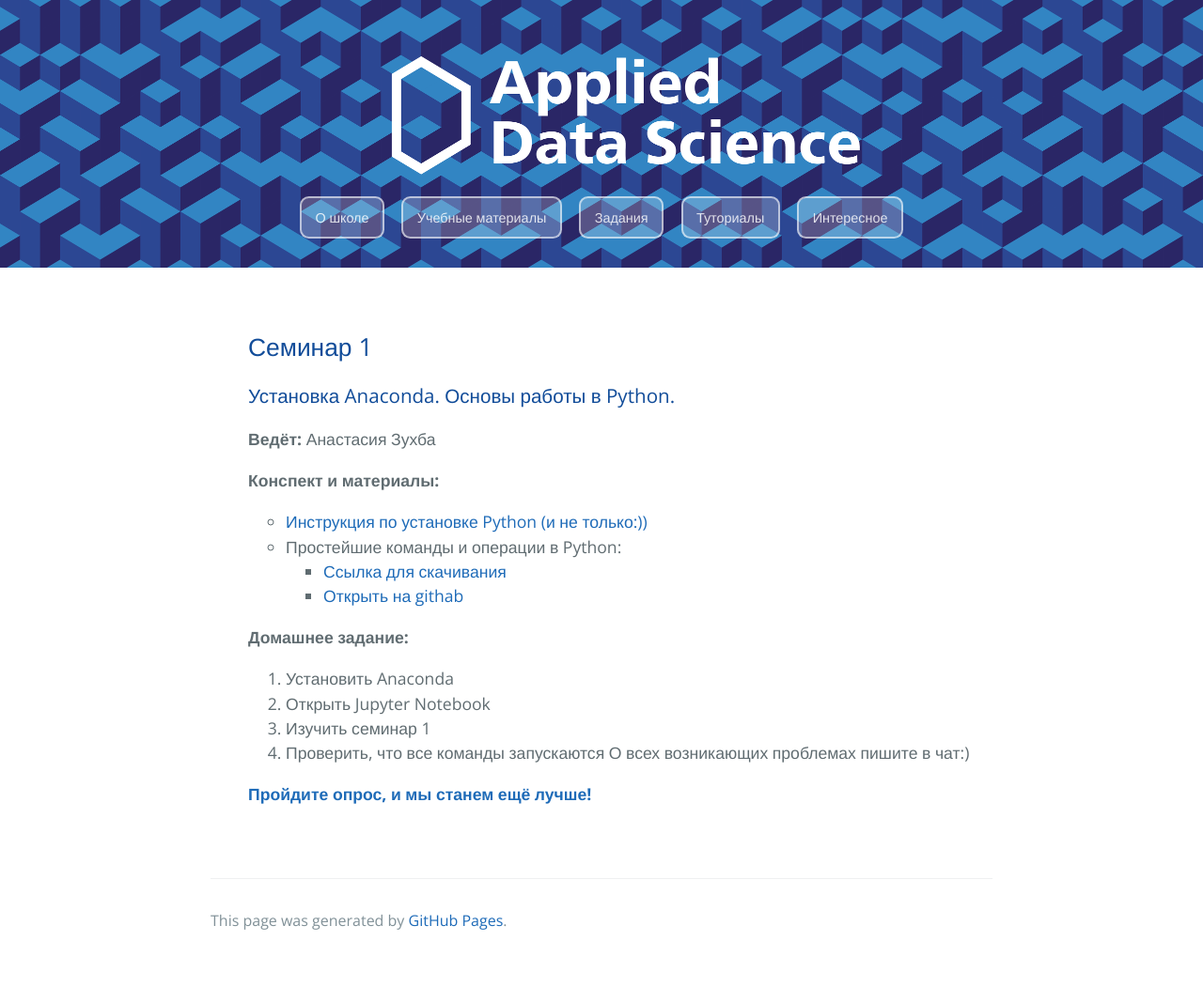
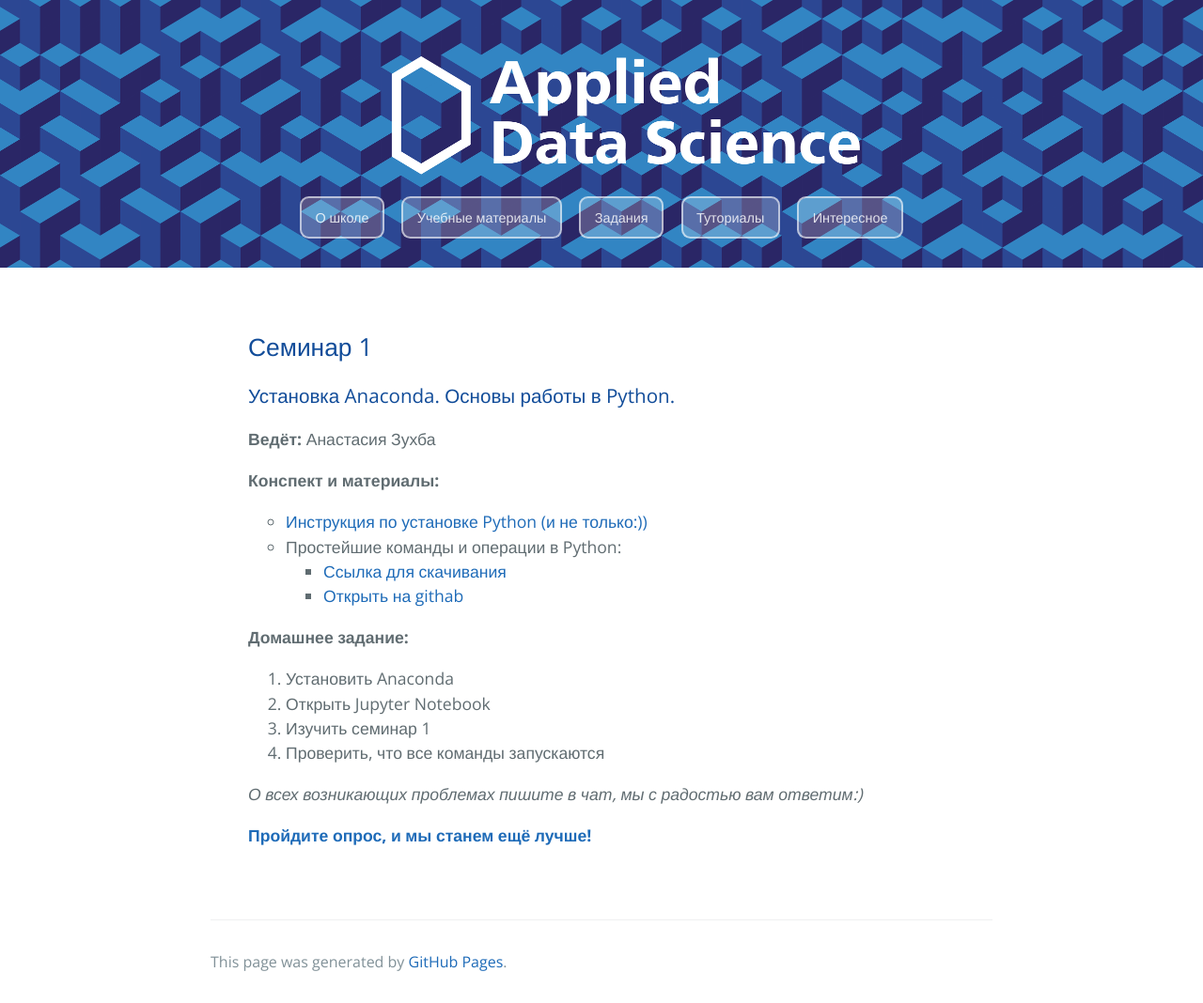
Before and after one commit to appdatascience/appdatascience.github.io, a Jekyll site: the page built from materials.md, in a window 1280 px wide. Shown: the whole page at 94% size. Built offline with Jekyll 4.4.1, drawn with Linux system fonts in a browser that asks for light colours; before the commit the page ends 1024 px from its top, so only the background shows below that.

Commit message:
Modified class_1: reformatted

```diff
--- a/materials/_posts/2018-02-26-class_1.markdown
+++ b/materials/_posts/2018-02-26-class_1.markdown
@@ -19,6 +19,7 @@ categories: materials
 2. Открыть Jupyter Notebook
 3. Изучить семинар 1
 4. Проверить, что все команды запускаются
-О всех возникающих проблемах пишите в чат:)
+
+*О всех возникающих проблемах пишите в чат, мы с радостью вам ответим:)*
 
 [**Пройдите опрос, и мы станем ещё лучше!**](https://goo.gl/forms/wdAaVKeDcWWk5uux1)
```
